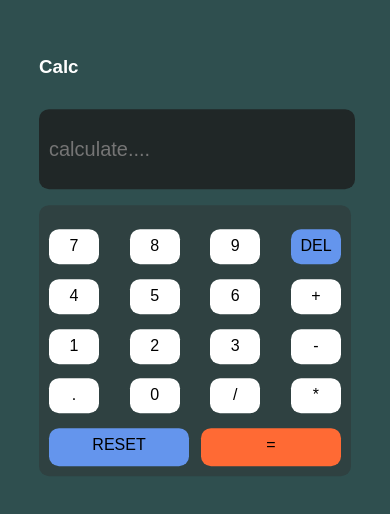
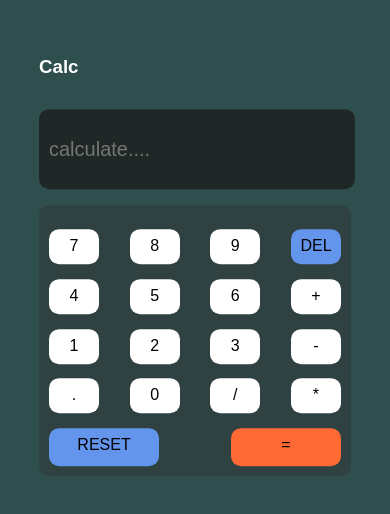
Before and after one commit to Augustine772/calculator-app, a plain HTML site: page index.html in a window 390 px wide. Shown: the part 156-670 px from the top of the page. Drawn offline with Linux system fonts and the light colour scheme.

Commit message:
Update style.css

```diff
--- a/style.css
+++ b/style.css
@@ -101,7 +101,7 @@ section h3{
 
     .button-col1 p{
     background: #fff;
-    width: 140px;
+    width: 110px;
     height: 30px;
     text-align: center;
     border-radius: 10px;
```
